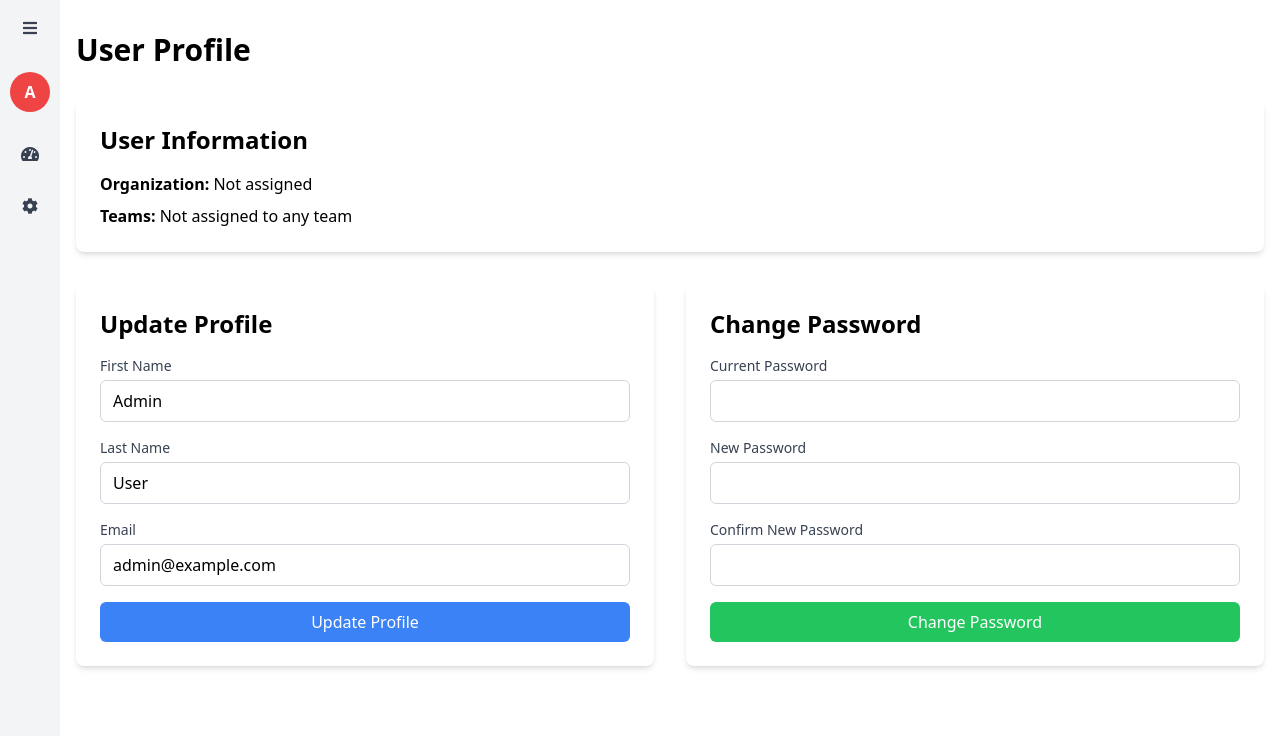
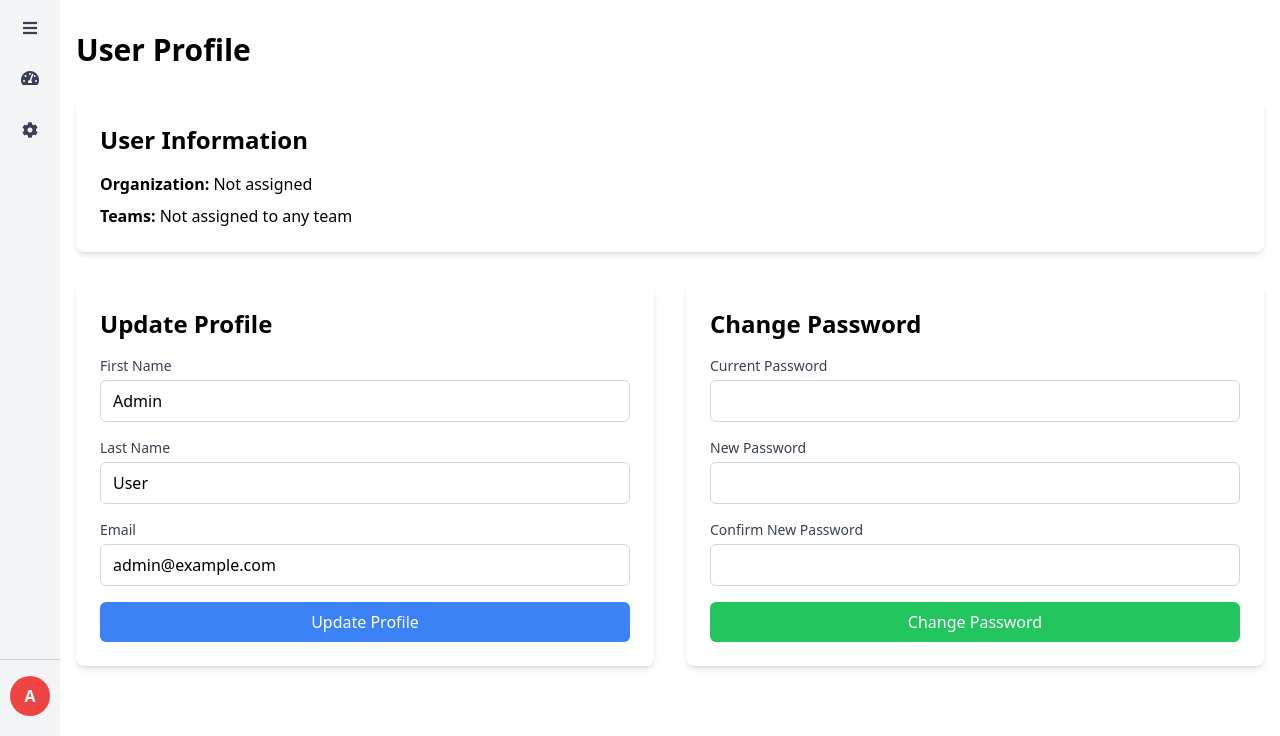
Before and after one commit to akhileshSRE/NavEase-app, a Flask app: page /profile in a window 1280 px wide. Shown: the part 64-800 px from the top of the page. Run offline with Flask 2, Linux system fonts and the light colour scheme; the visitor is signed in with stand-in values (Sample User, id 1); data comes from the database, SQL or seed files in the repository; data that the repository does not hold is empty; some libraries are stand-ins or nearby versions.

Commit message:
enhanced sidenav and fixed placement

```diff
--- a/app/templates/base.html
+++ b/app/templates/base.html
@@ -21,32 +21,43 @@
             </div>
          </div>
       </nav>
-      <div class="h-[calc(100vh-4rem)] w-[60px] fixed z-20 top-16 left-0 bg-gray-100 overflow-x-hidden transition-all duration-300 ease-in-out flex flex-col items-center" id="sidenav">
+      <div class="h-[calc(100vh-4rem)] w-[60px] fixed z-20 top-16 left-0 bg-gray-100 overflow-x-hidden transition-all duration-300 ease-in-out flex flex-col justify-between" id="sidenav">
         <!-- Toggle button -->
+        <div class="flex flex-col items-center w-full">
            <button id="toggleBtn" class="w-full p-4 text-gray-700 hover:bg-gray-200 focus:outline-none transition-all duration-300 ease-in-out" onclick="toggleSidenav()">
               <i class="fas fa-bars"></i>
            </button>
-         <div class="flex flex-col items-center w-full mt-4">
+           <!-- Navigation links -->
+           <a href="{{ url_for('main.dashboard') }}" class="py-3.5 px-5 text-base text-gray-700 flex items-center w-full hover:bg-gray-200 mb-2">
+              <div class="w-6 flex justify-center">
+                 <i class="fas fa-tachometer-alt"></i>
+              </div>
+              <span class="ml-4 opacity-0 transition-opacity duration-300 ease-in-out hidden whitespace-nowrap">Dashboard</span>
+           </a>
+           {% if user.is_admin %}
+           <a href="{{ url_for('settings.manage_users') }}" class="py-3.5 px-5 text-base text-gray-700 flex items-center w-full hover:bg-gray-200 mb-2">
+              <div class="w-6 flex justify-center">
+                 <i class="fas fa-cog"></i>
+              </div>
+              <span class="ml-4 opacity-0 transition-opacity duration-300 ease-in-out hidden whitespace-nowrap">Settings</span>
+           </a>
+           {% endif %}
+        </div>
+
         <!-- Profile section -->
+        <div class="w-full">
+           <hr class="border-t border-gray-300 w-full mb-4">
            <a href="{{ url_for('main.profile') }}" class="flex flex-col items-center mb-5 w-full">
               <div class="w-10 h-10 rounded-full bg-red-500 text-white font-bold flex justify-center items-center">
                  {{ user.first_name[0] }}
               </div>
-               <span class="mt-2 font-bold text-sm opacity-0 transition-opacity duration-300 ease-in-out hidden">
+              <span class="mt-2 font-bold text-sm opacity-0 transition-opacity duration-300 ease-in-out hidden text-center">
                  {{ user.first_name }} {{ user.last_name }}
               </span>
+              <span class="mt-1 text-xs text-gray-600 opacity-0 transition-opacity duration-300 ease-in-out hidden text-center">
+                 {{ user.email }}
+              </span>
            </a>
-            <!-- Navigation links -->
-            <a href="{{ url_for('main.dashboard') }}" class="py-3.5 px-5 text-base text-gray-700 flex items-center w-full justify-center hover:bg-gray-200 mb-2">
-            <i class="fas fa-tachometer-alt"></i>
-            <span class="ml-2.5 opacity-0 transition-opacity duration-300 ease-in-out hidden">Dashboard</span>
-            </a>
-            {% if user.is_admin %}
-            <a href="{{ url_for('settings.manage_users') }}" class="py-3.5 px-5 text-base text-gray-700 flex items-center w-full justify-center hover:bg-gray-200 mb-2">
-            <i class="fas fa-cog"></i>
-            <span class="ml-2.5 opacity-0 transition-opacity duration-300 ease-in-out hidden">Settings</span>
-            </a>
-            {% endif %}
         </div>
      </div>
       <div class="ml-[60px] pt-16 transition-all duration-300 ease-in-out w-[calc(100%-60px)] min-h-screen bg-white" id="mainContent">
```
Lines whose indentation alone changed are shown as unchanged.
